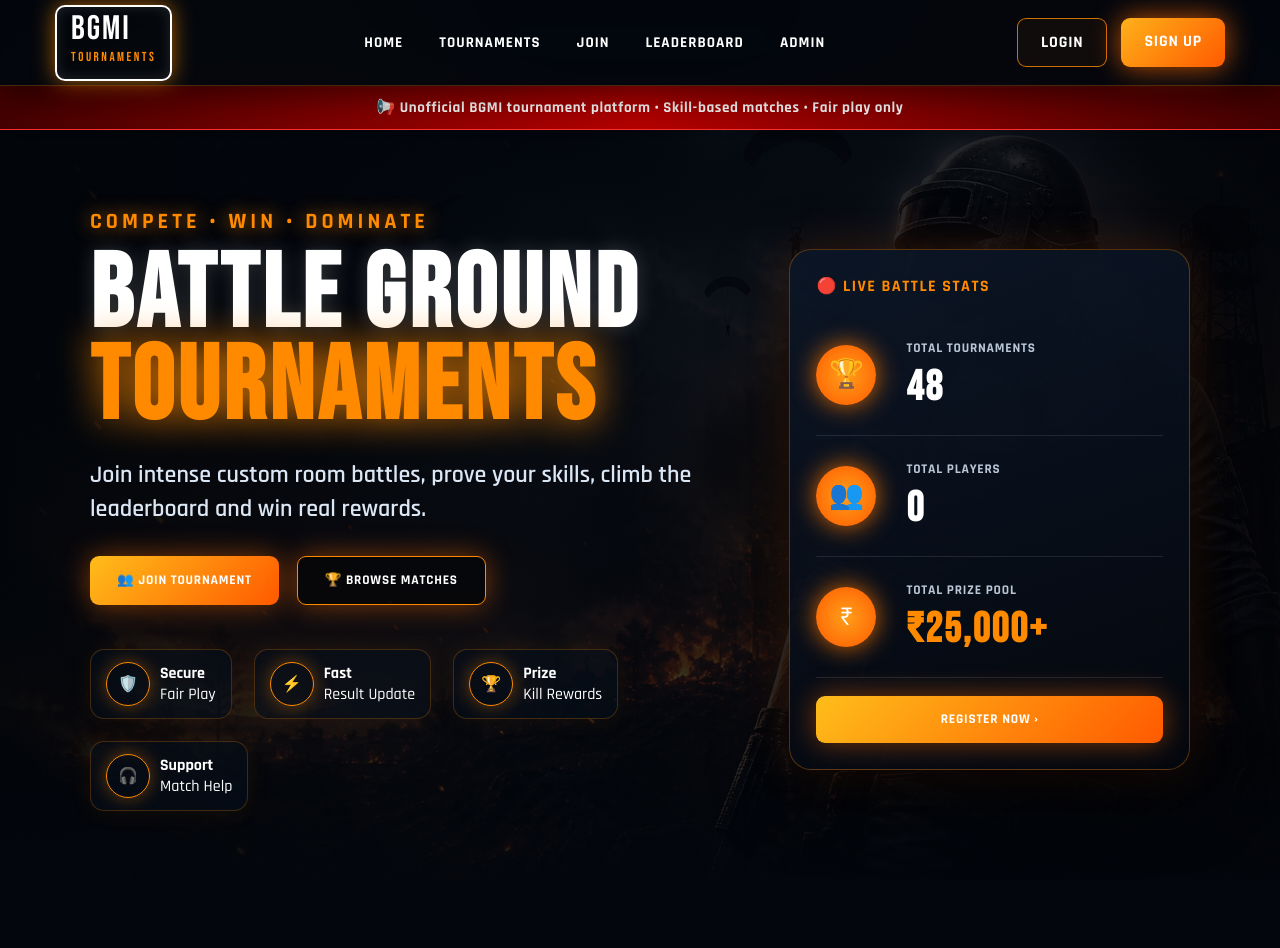
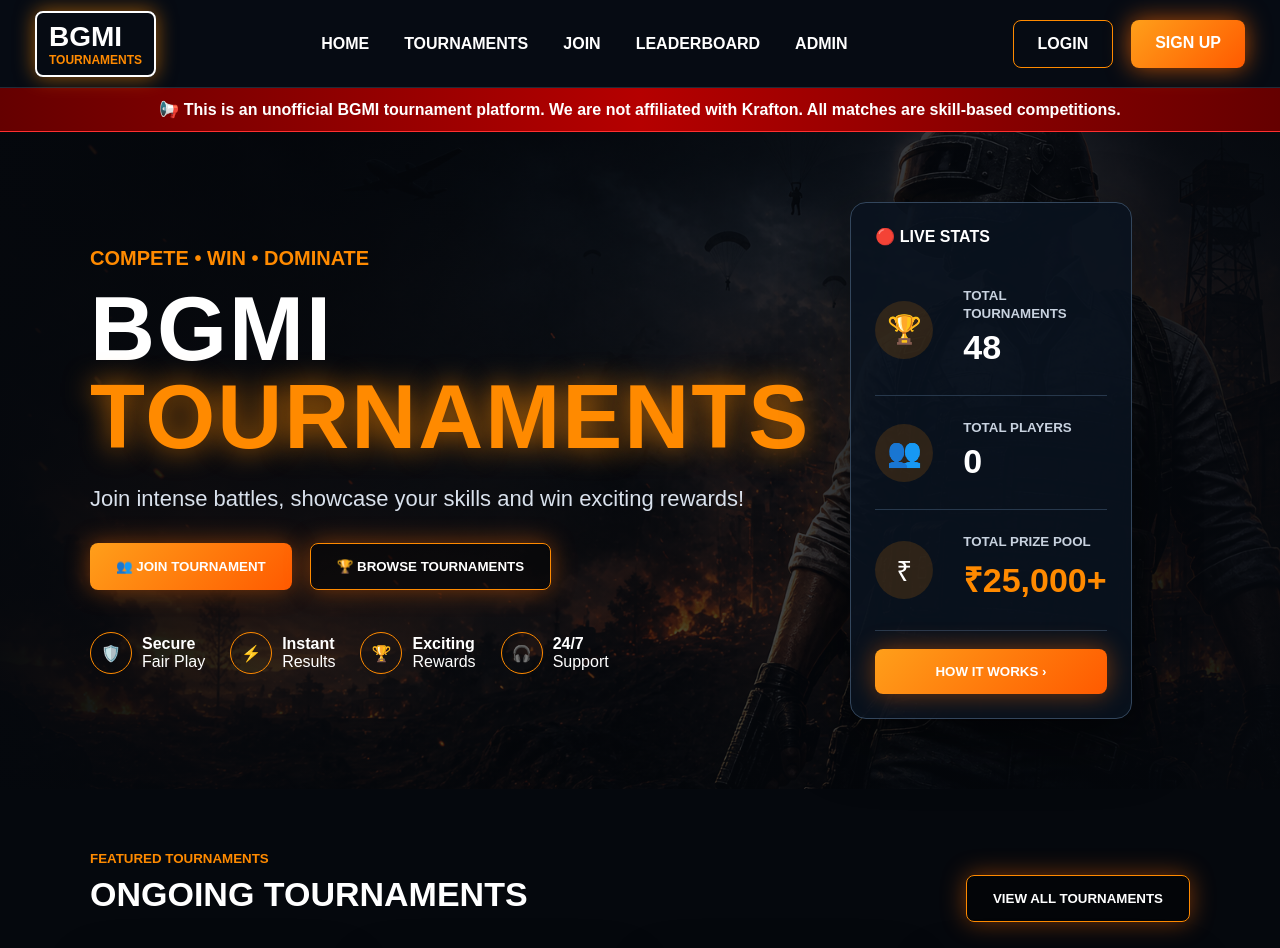
Before and after one commit to aryankumar67163-png/bgmi-site, a Flask app: page / in a window 1280 px wide. Shown: the top 948 px of the page. Run offline with Flask 3, Linux system fonts and the light colour scheme; data that the repository does not hold is empty; some libraries are stand-ins or nearby versions.

Commit message:
Update index.html

```diff
--- a/templates/index.html
+++ b/templates/index.html
@@ -5,520 +5,101 @@
 <meta name="viewport" content="width=device-width, initial-scale=1.0">
 <title>BGMI Tournaments</title>
 
-<link href="https://fonts.googleapis.com/css2?family=Bebas+Neue&family=Rajdhani:wght@500;600;700&display=swap" rel="stylesheet">
-
 <style>
 *{box-sizing:border-box}
 html{scroll-behavior:smooth}
-body{
-    margin:0;
-    background:#03060c;
-    color:white;
-    font-family:'Rajdhani',Arial,sans-serif;
-    overflow-x:hidden;
-}
+body{margin:0;background:#05080d;color:white;font-family:Arial,sans-serif}
 a{text-decoration:none;color:white}
-button,input,select{font-family:'Rajdhani',Arial,sans-serif}
-
-body:before{
-    content:"";
-    position:fixed;
-    inset:0;
-    background:
-    radial-gradient(circle at 20% 20%,rgba(255,122,0,.18),transparent 28%),
-    radial-gradient(circle at 80% 10%,rgba(255,0,0,.14),transparent 26%),
-    linear-gradient(180deg,#03060c,#050914 55%,#020409);
-    z-index:-3;
-}
-
-.header{
-    height:86px;
-    background:rgba(3,7,14,.92);
-    backdrop-filter:blur(14px);
-    display:flex;
-    align-items:center;
-    justify-content:space-between;
-    padding:0 55px;
-    border-bottom:1px solid rgba(255,138,0,.25);
-    position:sticky;
-    top:0;
-    z-index:1000;
-    box-shadow:0 10px 35px rgba(0,0,0,.55);
-}
-
-.logo{
-    border:2px solid #fff;
-    border-radius:10px;
-    padding:8px 14px;
-    font-family:'Bebas Neue';
-    font-size:34px;
-    letter-spacing:2px;
-    line-height:28px;
-    box-shadow:0 0 22px rgba(255,138,0,.65), inset 0 0 14px rgba(255,255,255,.12);
-}
-.logo span{
-    display:block;
-    color:#ff8a00;
-    font-size:13px;
-    letter-spacing:2.5px;
-}
-
-.nav{
-    display:flex;
-    gap:36px;
-    font-size:15px;
-    font-weight:900;
-    letter-spacing:1px;
-}
-.nav a{
-    cursor:pointer;
-    position:relative;
-}
-.nav a:after{
-    content:"";
-    position:absolute;
-    left:0;
-    bottom:-8px;
-    width:0;
-    height:2px;
-    background:#ff8a00;
-    box-shadow:0 0 14px #ff8a00;
-    transition:.25s;
-}
+.header{height:88px;background:#060b13;display:flex;align-items:center;justify-content:space-between;padding:0 35px;border-bottom:1px solid #202b38;position:sticky;top:0;z-index:1000}
+.logo{border:2px solid #fff;border-radius:8px;padding:8px 12px;font-size:28px;font-weight:900;box-shadow:0 0 20px rgba(255,138,0,.6)}
+.logo span{display:block;color:#ff8a00;font-size:12px}
+.nav{display:flex;gap:35px;font-weight:900}
+.nav a{cursor:pointer}
 .nav a:hover{color:#ff8a00}
-.nav a:hover:after{width:100%}
-
-.auth{
-    display:flex;
-    gap:14px;
-}
-.auth a{
-    padding:13px 23px;
-    border-radius:9px;
-    font-weight:900;
-    letter-spacing:.8px;
-}
-.login{
-    border:1px solid rgba(255,138,0,.8);
-    background:rgba(255,138,0,.05);
-}
-.signup{
-    background:linear-gradient(135deg,#ffb11a,#ff5a00);
-    box-shadow:0 0 28px rgba(255,106,0,.75);
-}
-
-.alert{
-    background:linear-gradient(90deg,#450000,#b50000,#450000);
-    text-align:center;
-    padding:12px;
-    font-weight:900;
-    font-size:15px;
-    letter-spacing:.6px;
-    border-bottom:1px solid #ff3030;
-    box-shadow:0 0 24px rgba(255,0,0,.25);
-}
+.auth{display:flex;gap:18px}
+.auth a{padding:14px 24px;border-radius:8px;font-weight:900}
+.login{border:1px solid #ff8a00}
+.signup{background:linear-gradient(135deg,#ff9f1a,#ff5a00);box-shadow:0 0 25px rgba(255,106,0,.7)}
+.alert{background:linear-gradient(90deg,#650000,#b50000,#650000);text-align:center;padding:12px;font-weight:900;border-bottom:1px solid #ff3030}
 
 .hero{
-    min-height:665px;
+    min-height:620px;
     background:
-    linear-gradient(90deg,rgba(2,5,10,.98) 0%,rgba(3,7,14,.76) 42%,rgba(2,4,8,.95) 100%),
-    radial-gradient(circle at 72% 48%,rgba(255,120,0,.32),transparent 25%),
+    linear-gradient(90deg,rgba(5,8,13,.98) 0%,rgba(5,8,13,.68) 42%,rgba(5,8,13,.92) 100%),
     url("/static/hero-bg.png");
     background-size:cover;
     background-position:center;
     display:grid;
-    grid-template-columns:1.24fr .76fr;
-    gap:46px;
-    padding:78px 90px 70px;
-    align-items:center;
-    position:relative;
-    overflow:hidden;
-}
-.hero:after{
-    content:"";
-    position:absolute;
-    inset:auto -10% -120px -10%;
-    height:230px;
-    background:linear-gradient(180deg,transparent,#03060c 65%);
-    pointer-events:none;
-}
-.hero-left,.stat-box{position:relative;z-index:2}
-
-.kicker{
-    color:#ff8a00;
-    font-size:22px;
-    font-weight:900;
-    letter-spacing:4px;
-    text-shadow:0 0 18px rgba(255,138,0,.8);
-}
-.hero h1{
-    font-family:'Bebas Neue';
-    font-size:104px;
-    line-height:92px;
-    margin:14px 0;
-    letter-spacing:4px;
-    text-shadow:0 0 20px rgba(255,255,255,.18);
-}
-.hero h1 span{
-    display:block;
-    color:#ff8a00;
-    text-shadow:0 0 38px rgba(255,138,0,.95);
-}
-.hero p{
-    font-size:24px;
-    color:#dce7f5;
-    line-height:34px;
-    max-width:650px;
-    font-weight:600;
-}
-
-.btn{
-    background:linear-gradient(135deg,#ffbd1a,#ff5a00);
-    border:none;
-    color:white;
-    padding:15px 27px;
-    border-radius:9px;
-    font-weight:900;
-    cursor:pointer;
-    display:inline-block;
-    box-shadow:0 0 28px rgba(255,106,0,.48);
-    letter-spacing:.8px;
-    transition:.25s;
-}
-.btn:hover{
-    transform:translateY(-3px) scale(1.02);
-    box-shadow:0 0 42px rgba(255,106,0,.85);
-}
-.btn-outline{
-    background:rgba(0,0,0,.35);
-    border:1px solid #ff8a00;
-}
-.cta{
-    display:flex;
-    gap:18px;
-    margin-top:30px;
-    flex-wrap:wrap;
-}
-
-.features{
-    display:flex;
-    gap:22px;
-    margin-top:44px;
-    flex-wrap:wrap;
-}
-.feature{
-    display:flex;
-    align-items:center;
-    gap:10px;
-    background:rgba(7,15,27,.62);
-    border:1px solid rgba(255,138,0,.24);
-    padding:12px 15px;
-    border-radius:14px;
-    box-shadow:0 0 24px rgba(255,138,0,.08);
-}
-.circle{
-    width:44px;
-    height:44px;
-    border:1px solid #ff8a00;
-    border-radius:50%;
-    display:flex;
-    align-items:center;
-    justify-content:center;
-    color:#ff8a00;
-    box-shadow:0 0 18px rgba(255,138,0,.4);
-}
-
-.stat-box{
-    background:linear-gradient(160deg,rgba(12,22,38,.95),rgba(4,8,15,.92));
-    border:1px solid rgba(255,138,0,.32);
-    border-radius:22px;
-    padding:26px;
-    box-shadow:0 25px 70px rgba(0,0,0,.65),0 0 45px rgba(255,100,0,.18);
-}
-.stat-title{
-    font-weight:900;
-    margin-bottom:18px;
-    color:#ff8a00;
-    letter-spacing:1.5px;
-}
-.stat{
-    display:grid;
-    grid-template-columns:72px 1fr;
-    gap:18px;
-    padding:22px 0;
-    border-bottom:1px solid rgba(255,255,255,.1);
+    grid-template-columns:1.3fr .7fr;
+    gap:40px;
+    padding:70px 90px;
     align-items:center;
 }
+.kicker{color:#ff8a00;font-weight:900;font-size:20px}
+.hero h1{font-size:90px;line-height:88px;margin:15px 0;font-weight:900;letter-spacing:2px}
+.hero h1 span{display:block;color:#ff8a00;text-shadow:0 0 28px rgba(255,138,0,.75)}
+.hero p{font-size:22px;color:#d9e1ec;line-height:32px}
+.btn{background:linear-gradient(135deg,#ff9f1a,#ff5a00);border:none;color:white;padding:15px 26px;border-radius:8px;font-weight:900;cursor:pointer;display:inline-block;box-shadow:0 0 25px rgba(255,106,0,.45)}
+.btn-outline{background:rgba(0,0,0,.35);border:1px solid #ff8a00}
+.cta{display:flex;gap:18px;margin-top:28px}
+.features{display:flex;gap:25px;margin-top:42px;flex-wrap:wrap}
+.feature{display:flex;align-items:center;gap:10px}
+.circle{width:42px;height:42px;border:1px solid #ff8a00;border-radius:50%;display:flex;align-items:center;justify-content:center;color:#ff8a00}
+
+.stat-box{background:rgba(9,18,31,.9);border:1px solid #33465c;border-radius:16px;padding:24px;box-shadow:0 20px 60px rgba(0,0,0,.5)}
+.stat-title{font-weight:900;margin-bottom:18px}
+.stat{display:grid;grid-template-columns:70px 1fr;gap:18px;padding:22px 0;border-bottom:1px solid #27384c;align-items:center}
 .stat:last-child{border-bottom:none}
-.stat-icon{
-    width:60px;
-    height:60px;
-    border-radius:50%;
-    display:flex;
-    align-items:center;
-    justify-content:center;
-    font-size:28px;
-    background:radial-gradient(circle,#ff9f1a,#ff5a00);
-    box-shadow:0 0 25px rgba(255,120,0,.85);
-}
-.stat small{
-    font-weight:900;
-    color:#b9c6d6;
-    letter-spacing:.8px;
-}
-.stat h2{
-    font-family:'Bebas Neue';
-    font-size:42px;
-    margin:4px 0 0;
-    letter-spacing:2px;
-}
+.stat-icon{width:58px;height:58px;border-radius:50%;display:flex;align-items:center;justify-content:center;font-size:28px;background:rgba(255,138,0,.15)}
+.stat small{font-weight:900;color:#c8d2df}
+.stat h2{font-size:34px;margin:6px 0}
 .orange{color:#ff8a00}
 
-.section{
-    padding:68px 90px;
-    position:relative;
-}
-.section small{
-    color:#ff8a00;
-    font-weight:900;
-    letter-spacing:2px;
-}
-.section-head{
-    display:flex;
-    justify-content:space-between;
-    align-items:end;
-    margin-bottom:30px;
-    gap:20px;
-}
-.section h2{
-    font-family:'Bebas Neue';
-    font-size:48px;
-    margin:8px 0 0;
-    letter-spacing:2px;
-}
+.section{padding:60px 90px}
+.section small{color:#ff8a00;font-weight:900}
+.section-head{display:flex;justify-content:space-between;align-items:end;margin-bottom:28px}
+.section h2{font-size:34px;margin:8px 0}
+.cards{display:grid;grid-template-columns:repeat(4,1fr);gap:24px}
+.t-card{background:#0b1624;border:1px solid #28384c;border-radius:16px;overflow:hidden;box-shadow:0 18px 45px rgba(0,0,0,.4)}
+.t-img{height:170px;background-size:cover;background-position:center;position:relative}
+.t-img:after{content:"";position:absolute;inset:0;background:linear-gradient(180deg,rgba(0,0,0,.1),rgba(0,0,0,.9))}
+.t-img h3{position:absolute;z-index:2;bottom:18px;left:18px;font-size:24px;margin:0}
+.badge{position:absolute;z-index:3;top:12px;left:12px;padding:8px 13px;border-radius:7px;font-size:12px;font-weight:900}
+.live{background:#16a34a}
+.full{background:#dc2626}
+.erangel{background-image:url("https://images.unsplash.com/photo-1500530855697-b586d89ba3ee?auto=format&fit=crop&w=900&q=80")}
+.tdm{background-image:url("https://images.unsplash.com/photo-1518005020951-eccb494ad742?auto=format&fit=crop&w=900&q=80")}
+.solo{background-image:url("https://images.unsplash.com/photo-1500530855697-b586d89ba3ee?auto=format&fit=crop&w=900&q=80")}
+.duo{background-image:url("https://images.unsplash.com/photo-1518005020951-eccb494ad742?auto=format&fit=crop&w=900&q=80")}
+.t-body{padding:18px}
+.t-info{display:grid;grid-template-columns:repeat(3,1fr);gap:10px;margin:18px 0}
+.t-info small{color:#93a4ba;font-size:11px}
+.t-info b{display:block;margin-top:5px}
 
-.cards{
-    display:grid;
-    grid-template-columns:repeat(4,1fr);
-    gap:24px;
-}
-.t-card{
-    background:linear-gradient(160deg,#0b1624,#050a12);
-    border:1px solid rgba(255,138,0,.22);
-    border-radius:18px;
-    overflow:hidden;
-    box-shadow:0 22px 52px rgba(0,0,0,.48);
-    transition:.28s;
-    position:relative;
-}
-.t-card:hover{
-    transform:translateY(-8px);
-    border-color:#ff8a00;
-    box-shadow:0 0 40px rgba(255,106,0,.32),0 25px 58px rgba(0,0,0,.65);
-}
-.t-img{
-    height:188px;
-    background-size:cover;
-    background-position:center;
-    position:relative;
-    overflow:hidden;
-}
-.t-img:after{
-    content:"";
-    position:absolute;
-    inset:0;
-    background:linear-gradient(180deg,rgba(0,0,0,.04),rgba(0,0,0,.92));
-}
-.t-img h3{
-    position:absolute;
-    z-index:2;
-    bottom:18px;
-    left:18px;
-    font-family:'Bebas Neue';
-    font-size:31px;
-    letter-spacing:1.5px;
-    margin:0;
-    text-shadow:0 0 20px rgba(0,0,0,.9);
-}
-.badge{
-    position:absolute;
-    z-index:3;
-    top:13px;
-    left:13px;
-    padding:8px 13px;
-    border-radius:8px;
-    font-size:12px;
-    font-weight:900;
-    letter-spacing:1px;
-}
-.live{
-    background:#16a34a;
-    box-shadow:0 0 18px rgba(22,163,74,.85);
-}
-.full{
-    background:#dc2626;
-    box-shadow:0 0 18px rgba(220,38,38,.85);
-}
-.erangel{background-image:linear-gradient(rgba(0,0,0,.1),rgba(0,0,0,.3)),url("https://images.unsplash.com/photo-1549880338-65ddcdfd017b?auto=format&fit=crop&w=900&q=80")}
-.tdm{background-image:linear-gradient(rgba(0,0,0,.1),rgba(0,0,0,.3)),url("https://images.unsplash.com/photo-1511512578047-dfb367046420?auto=format&fit=crop&w=900&q=80")}
-.solo{background-image:linear-gradient(rgba(0,0,0,.1),rgba(0,0,0,.3)),url("https://images.unsplash.com/photo-1518655048521-f130df041f66?auto=format&fit=crop&w=900&q=80")}
-.duo{background-image:linear-gradient(rgba(0,0,0,.1),rgba(0,0,0,.3)),url("https://images.unsplash.com/photo-1518005020951-eccb494ad742?auto=format&fit=crop&w=900&q=80")}
-.t-body{padding:19px}
-.t-info{
-    display:grid;
-    grid-template-columns:repeat(3,1fr);
-    gap:10px;
-    margin:18px 0;
-}
-.t-info div{
-    background:rgba(255,255,255,.04);
-    border:1px solid rgba(255,255,255,.08);
-    padding:10px;
-    border-radius:10px;
-}
-.t-info small{
-    color:#91a1b5;
-    font-size:11px;
-}
-.t-info b{
-    display:block;
-    margin-top:5px;
-    font-size:16px;
-}
+.join-box{max-width:900px;margin:30px auto;background:#0b1624;border:1px solid #28384c;border-radius:18px;padding:30px}
+.join-box h2{color:#ff8a00}
+.pay-box{background:#101d2d;border:1px solid #304158;border-radius:14px;padding:18px;margin-bottom:22px}
+.form-grid{display:grid;grid-template-columns:1fr 1fr;gap:14px}
+input,select{width:100%;padding:15px;background:#111f31;color:white;border:1px solid #314258;border-radius:9px;margin-bottom:12px}
 
-.join-box{
-    max-width:940px;
-    margin:34px auto 70px;
-    background:linear-gradient(160deg,#0b1624,#050a12);
-    border:1px solid rgba(255,138,0,.3);
-    border-radius:22px;
-    padding:32px;
-    box-shadow:0 0 45px rgba(255,100,0,.14),0 24px 65px rgba(0,0,0,.55);
-}
-.join-box h2{
-    font-family:'Bebas Neue';
-    color:#ff8a00;
-    font-size:44px;
-    margin:0 0 18px;
-    letter-spacing:2px;
-}
-.pay-box{
-    background:linear-gradient(135deg,#101d2d,#0b101a);
-    border:1px solid rgba(255,138,0,.25);
-    border-radius:16px;
-    padding:20px;
-    margin-bottom:24px;
-}
-.pay-box h3{
-    margin:0 0 8px;
-    color:#ff8a00;
-    font-size:24px;
-}
-.form-grid{
-    display:grid;
-    grid-template-columns:1fr 1fr;
-    gap:14px;
-}
-input,select{
-    width:100%;
-    padding:15px;
-    background:#07101c;
-    color:white;
-    border:1px solid #314258;
-    border-radius:10px;
-    margin-bottom:12px;
-    outline:none;
-    font-weight:700;
-}
-input:focus,select:focus{
-    border-color:#ff8a00;
-    box-shadow:0 0 18px rgba(255,138,0,.25);
-}
+.leader-grid{display:grid;grid-template-columns:repeat(5,1fr);gap:18px}
+.leader-card{background:#0b1624;border:1px solid #28384c;border-radius:16px;padding:22px;text-align:center;cursor:pointer}
+.top1{border-color:gold;box-shadow:0 0 28px rgba(255,215,0,.45)}
+.top2{border-color:silver;box-shadow:0 0 24px rgba(192,192,192,.35)}
+.top3{border-color:#cd7f32;box-shadow:0 0 24px rgba(205,127,50,.35)}
+.leader-card h3{color:#ff8a00}
 
-.leader-grid{
-    display:grid;
-    grid-template-columns:repeat(5,1fr);
-    gap:18px;
-}
-.leader-card{
-    background:linear-gradient(160deg,#0b1624,#050a12);
-    border:1px solid rgba(255,138,0,.22);
-    border-radius:18px;
-    padding:24px;
-    text-align:center;
-    cursor:pointer;
-    transition:.25s;
-}
-.leader-card:hover{
-    transform:translateY(-6px);
-    box-shadow:0 0 35px rgba(255,106,0,.28);
-}
-.top1{border-color:gold;box-shadow:0 0 32px rgba(255,215,0,.48)}
-.top2{border-color:silver;box-shadow:0 0 28px rgba(192,192,192,.34)}
-.top3{border-color:#cd7f32;box-shadow:0 0 28px rgba(205,127,50,.34)}
-.leader-card h3{
-    color:#ff8a00;
-    margin:8px 0;
-    font-size:23px;
-}
+.players{padding:40px 90px}
+.player-card{background:#0b1624;border:1px solid #28384c;border-radius:10px;padding:14px;margin-bottom:10px;display:grid;grid-template-columns:repeat(4,1fr)}
+.footer{padding:28px;text-align:center;background:#070d16;color:#cbd5e1}
+.popup{display:none;position:fixed;inset:0;background:rgba(0,0,0,.78);z-index:9999;align-items:center;justify-content:center}
+.popup-box{width:340px;background:#0b1624;border:1px solid #ff8a00;border-radius:18px;padding:24px;box-shadow:0 0 40px rgba(255,138,0,.45)}
+.popup-box h2{color:#ff8a00}
 
-.players{
-    padding:35px 90px 70px;
-}
-.players h2{
-    font-family:'Bebas Neue';
-    font-size:42px;
-    letter-spacing:2px;
-}
-.player-card{
-    background:rgba(11,22,36,.9);
-    border:1px solid rgba(255,255,255,.09);
-    border-radius:12px;
-    padding:15px;
-    margin-bottom:10px;
-    display:grid;
-    grid-template-columns:repeat(4,1fr);
-}
-.footer{
-    padding:30px;
-    text-align:center;
-    background:#050a12;
-    color:#cbd5e1;
-    border-top:1px solid rgba(255,138,0,.22);
-}
-.popup{
-    display:none;
-    position:fixed;
-    inset:0;
-    background:rgba(0,0,0,.82);
-    z-index:9999;
-    align-items:center;
-    justify-content:center;
-}
-.popup-box{
-    width:360px;
-    background:linear-gradient(160deg,#0b1624,#050a12);
-    border:1px solid #ff8a00;
-    border-radius:20px;
-    padding:26px;
-    box-shadow:0 0 48px rgba(255,138,0,.5);
-}
-.popup-box h2{
-    color:#ff8a00;
-    margin-top:0;
-}
-
-@media(max-width:1000px){
-    .header{height:auto;flex-direction:column;gap:18px;padding:18px}
-    .nav{flex-wrap:wrap;justify-content:center;gap:18px}
-    .auth{display:none}
-    .hero{grid-template-columns:1fr;padding:46px 24px}
-    .hero h1{font-size:68px;line-height:64px}
-    .cards,.leader-grid{grid-template-columns:1fr}
-    .section,.players{padding:40px 22px}
-    .section-head{display:block}
-    .form-grid{grid-template-columns:1fr}
-    .player-card{grid-template-columns:1fr;gap:8px}
+@media(max-width:900px){
+.header{height:auto;flex-direction:column;gap:18px;padding:18px}.nav{flex-wrap:wrap;justify-content:center}.auth{display:none}
+.hero{grid-template-columns:1fr;padding:40px 24px}.hero h1{font-size:54px;line-height:58px}
+.cards,.leader-grid{grid-template-columns:1fr}.section,.players{padding:36px 22px}.form-grid{grid-template-columns:1fr}.player-card{grid-template-columns:1fr;gap:8px}
 }
 </style>
 </head>
@@ -540,40 +121,39 @@ input:focus,select:focus{
     </div>
 </div>
 
-<div class="alert">📢 Unofficial BGMI tournament platform • Skill-based matches • Fair play only</div>
+<div class="alert">📢 This is an unofficial BGMI tournament platform. We are not affiliated with Krafton. All matches are skill-based competitions.</div>
 
 <section class="hero">
-    <div class="hero-left">
+    <div>
         <div class="kicker">COMPETE • WIN • DOMINATE</div>
-        <h1>BATTLE GROUND <span>TOURNAMENTS</span></h1>
-        <p>Join intense custom room battles, prove your skills, climb the leaderboard and win real rewards.</p>
-
+        <h1>BGMI <span>TOURNAMENTS</span></h1>
+        <p>Join intense battles, showcase your skills and win exciting rewards!</p>
         <div class="cta">
             <button class="btn" onclick="joinMatch('')">👥 JOIN TOURNAMENT</button>
-            <button class="btn btn-outline" onclick="scrollToTournaments()">🏆 BROWSE MATCHES</button>
+            <button class="btn btn-outline" onclick="scrollToTournaments()">🏆 BROWSE TOURNAMENTS</button>
         </div>
 
         <div class="features">
             <div class="feature"><div class="circle">🛡️</div><div><b>Secure</b><br>Fair Play</div></div>
-            <div class="feature"><div class="circle">⚡</div><div><b>Fast</b><br>Result Update</div></div>
-            <div class="feature"><div class="circle">🏆</div><div><b>Prize</b><br>Kill Rewards</div></div>
-            <div class="feature"><div class="circle">🎧</div><div><b>Support</b><br>Match Help</div></div>
+            <div class="feature"><div class="circle">⚡</div><div><b>Instant</b><br>Results</div></div>
+            <div class="feature"><div class="circle">🏆</div><div><b>Exciting</b><br>Rewards</div></div>
+            <div class="feature"><div class="circle">🎧</div><div><b>24/7</b><br>Support</div></div>
         </div>
     </div>
 
     <div class="stat-box">
-        <div class="stat-title">🔴 LIVE BATTLE STATS</div>
+        <div class="stat-title">🔴 LIVE STATS</div>
         <div class="stat"><div class="stat-icon">🏆</div><div><small>TOTAL TOURNAMENTS</small><h2>48</h2></div></div>
         <div class="stat"><div class="stat-icon">👥</div><div><small>TOTAL PLAYERS</small><h2>{{ players|length }}</h2></div></div>
         <div class="stat"><div class="stat-icon">₹</div><div><small>TOTAL PRIZE POOL</small><h2 class="orange">₹25,000+</h2></div></div>
-        <button class="btn" style="width:100%;margin-top:18px" onclick="scrollToForm()">REGISTER NOW ›</button>
+        <button class="btn" style="width:100%;margin-top:18px" onclick="scrollToForm()">HOW IT WORKS ›</button>
     </div>
 </section>
 
 <section class="section" id="tournaments">
     <div class="section-head">
-        <div><small>FEATURED TOURNAMENTS</small><h2>ONGOING MATCHES</h2></div>
-        <button class="btn btn-outline" onclick="scrollToForm()">JOIN FAST</button>
+        <div><small>FEATURED TOURNAMENTS</small><h2>ONGOING TOURNAMENTS</h2></div>
+        <button class="btn btn-outline">VIEW ALL TOURNAMENTS</button>
     </div>
 
     <div class="cards">
@@ -599,7 +179,7 @@ input:focus,select:focus{
                     <div><small>SLOTS</small><b>{{ mode_slots[mode].used }}/{{ mode_slots[mode].limit }}</b></div>
                 </div>
                 {% if mode_slots[mode].used >= mode_slots[mode].limit %}
-                <button class="btn" style="background:gray;width:100%" disabled>FULL</button>
+                <button class="btn" style="background:gray" disabled>FULL</button>
                 {% else %}
                 <button class="btn" style="width:100%" onclick="joinMatch('{{ mode }}')">JOIN NOW</button>
                 {% endif %}
@@ -611,7 +191,6 @@ input:focus,select:focus{
 
 <section class="join-box" id="joinForm">
     <h2>JOIN TOURNAMENT</h2>
-
     <div class="pay-box">
         <h3>PAYMENT</h3>
         <p>Click PAY NOW and pay entry fee on UPI.</p>
@@ -645,7 +224,7 @@ input:focus,select:focus{
 
 <section class="section" id="leaderboard">
     <div class="section-head">
-        <div><small>LEADERBOARD</small><h2>TOP BATTLE PLAYERS</h2></div>
+        <div><small>LEADERBOARD</small><h2>TOP PLAYERS</h2></div>
     </div>
 
     <div class="leader-grid">
@@ -672,7 +251,7 @@ input:focus,select:focus{
     {% endfor %}
 </section>
 
-<div class="footer">BGMI TOURNAMENTS | Admin Panel: /admin</div>
+<div class="footer">BGMI TOURNAMENTS | Admin panel: /admin</div>
 
 <div class="popup" id="playerPopup">
     <div class="popup-box">
```
